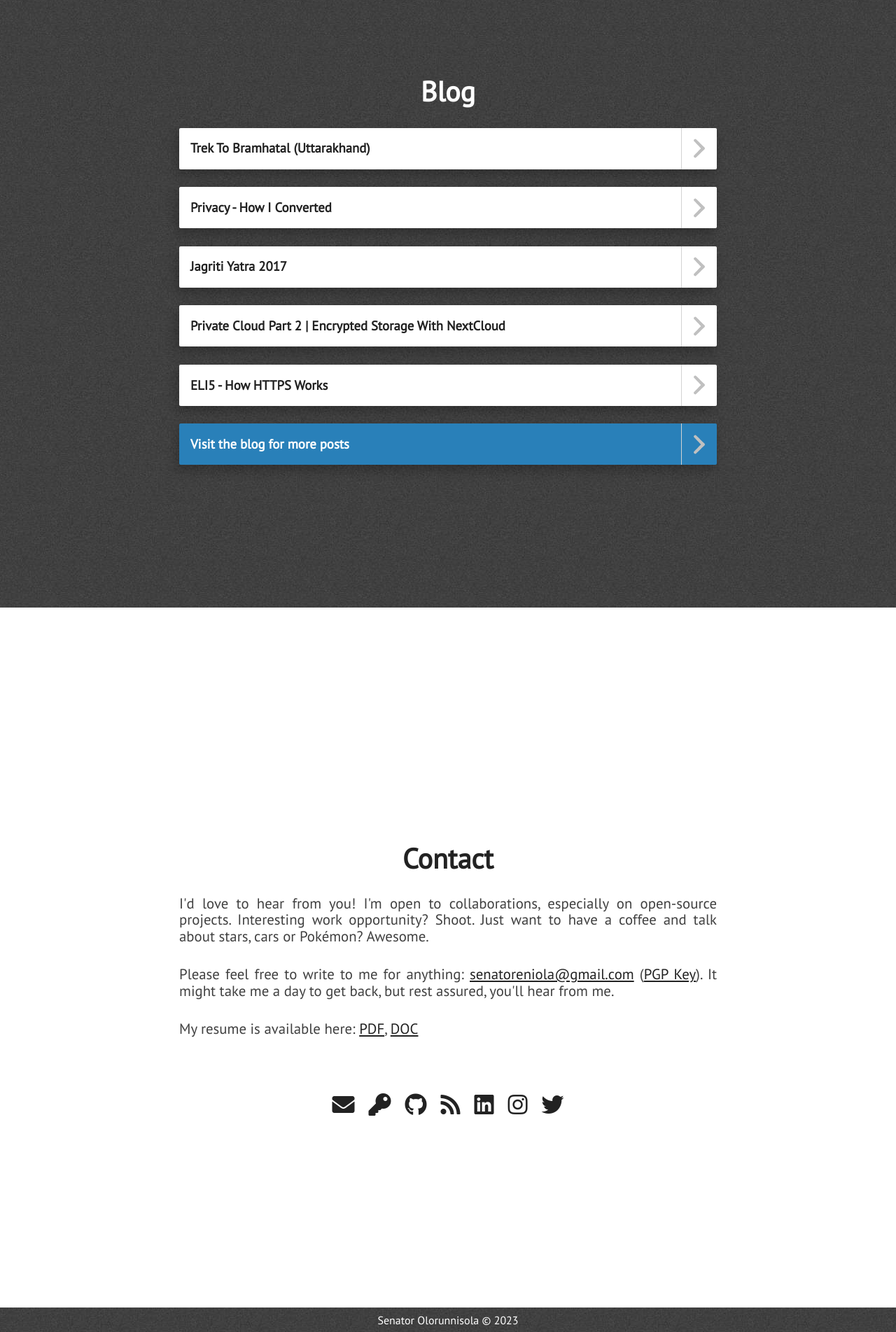
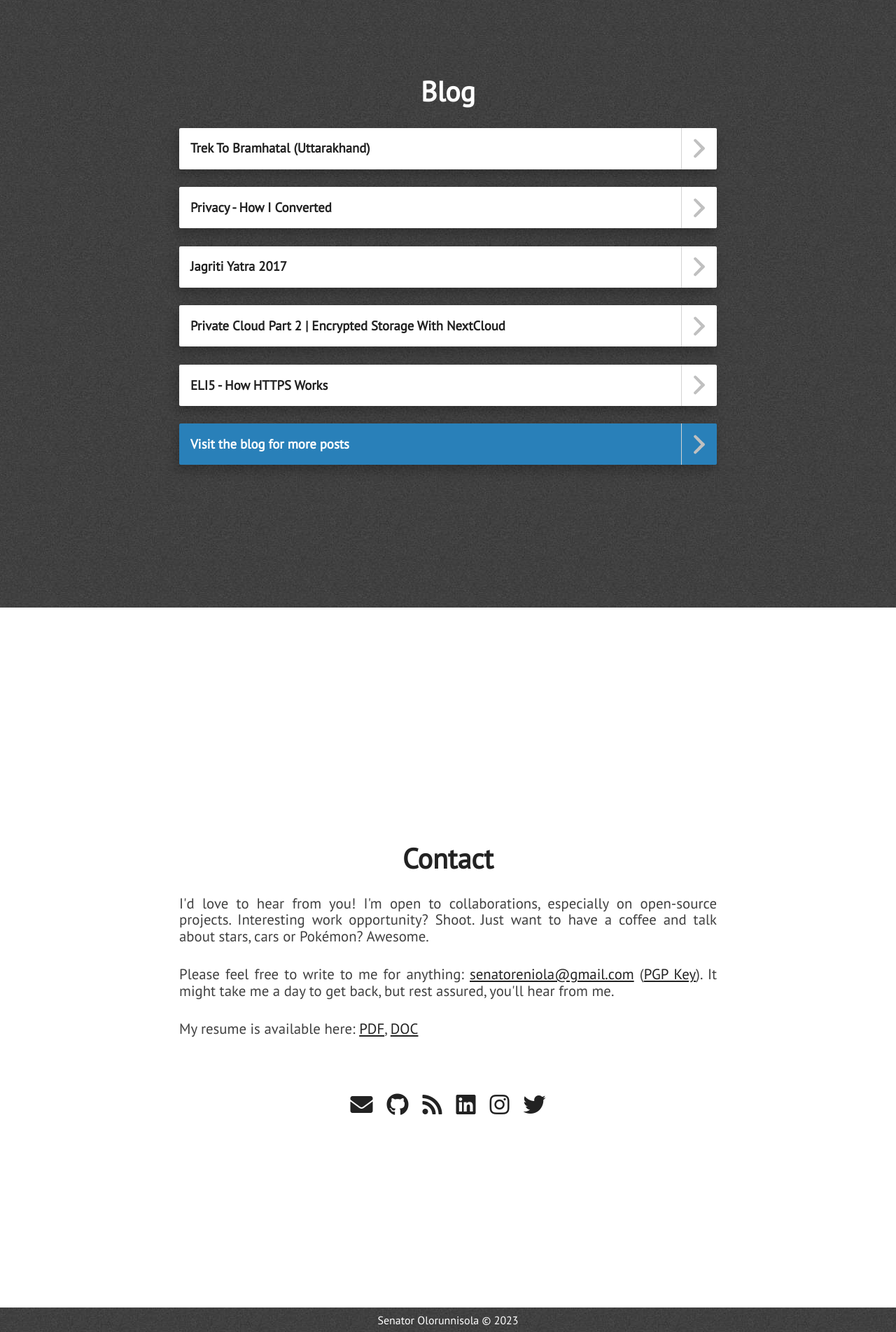
Before and after one commit to nexinovation/senator-dev.github.io, a Jekyll site: the page built from index.html, in a window 1280 px wide. Shown: the part 4078-5981 px from the top of the page at 70% size. Built offline with Jekyll 4.4.1, drawn with Linux system fonts in a browser that asks for light colours; nearby versions of some CDN libraries.

Commit message:
Update extra.html

```diff
--- a/_includes/extra.html
+++ b/_includes/extra.html
@@ -15,9 +15,9 @@
                 <span class="hint--bottom bottom-link" aria-label="Email">
                     <a href="mailto:{{ site.email }}"><i class="head-icon fas fa-envelope"></i></a>
                 </span>
-                <span class="hint--bottom bottom-link" aria-label="PGP Key">
+                <!-- <span class="hint--bottom bottom-link" aria-label="PGP Key">
                     <a href="https://www.nagekar.com/publickey.abhishek@nagekar.com.asc"><i class="head-icon fas fa-key"></i></a>
-                </span>
+                </span> -->
                 <span class="hint--bottom bottom-link" aria-label="GitHub">
                     <a href="https://github.com/{{ site.github_username }}"><i class="head-icon fab fa-github"></i></a>
                 </span>
```
